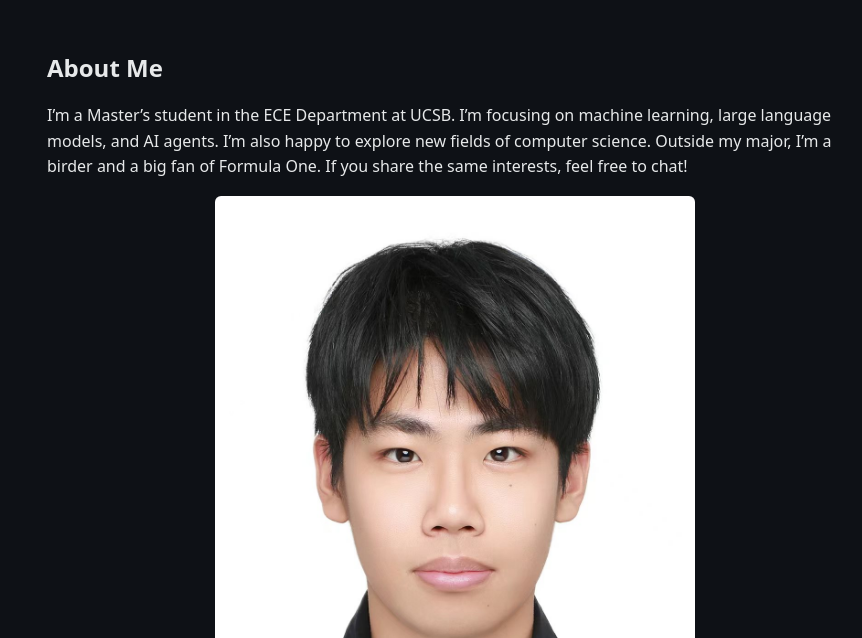
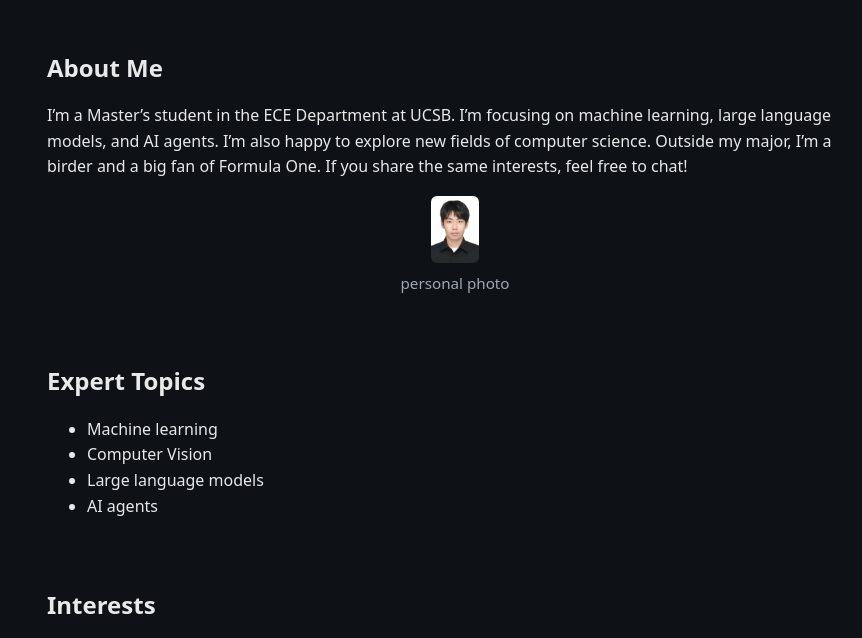
Before and after one commit to HuanCC666/HuanCC666.github.io, a plain HTML site: page index.html in a window 1280 px wide. Shown: the part 153-791 px from the top of the page, without its empty margins (185-1047 px from the left). Drawn offline with Linux system fonts and the light colour scheme.

Commit message:
Update image size and caption in index.html

```diff
--- a/index.html
+++ b/index.html
@@ -21,8 +21,8 @@
         If you share the same interests, feel free to chat!
       </p>
       <figure class="photo">
-        <img src="./assets/img/hcc.jpg" alt="A photo with a western screech owl" width="480">
-        <figcaption>A photo with a western screech owl</figcaption>
+        <img src="./assets/img/hcc.jpg" width="48">
+        <figcaption>personal photo</figcaption>
       </figure>
 
 
```
